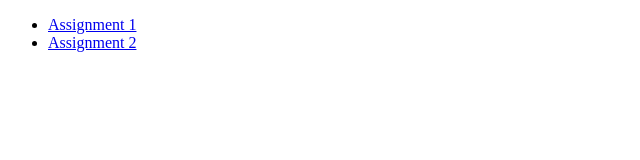
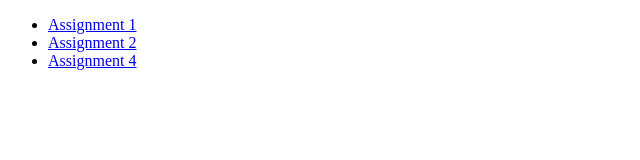
Before and after one commit to mluzyna/coursera-html, a plain HTML site: page index.html in a window 1280 px wide. Shown: the whole page, without its empty margins (0-640 px from the left). Drawn offline with Linux system fonts and the light colour scheme.

Commit message:
assigment index

```diff
--- a/index.html
+++ b/index.html
@@ -12,6 +12,7 @@
 	<ul>
 		<li><a href="assignment1/index.html">Assignment 1</a></li>
 		<li><a href="assignment2/index.html">Assignment 2</a></li>
+		<li><a href="assignment4/index.html">Assignment 4</a></li>
 	</ul>
 
 </body>
```
